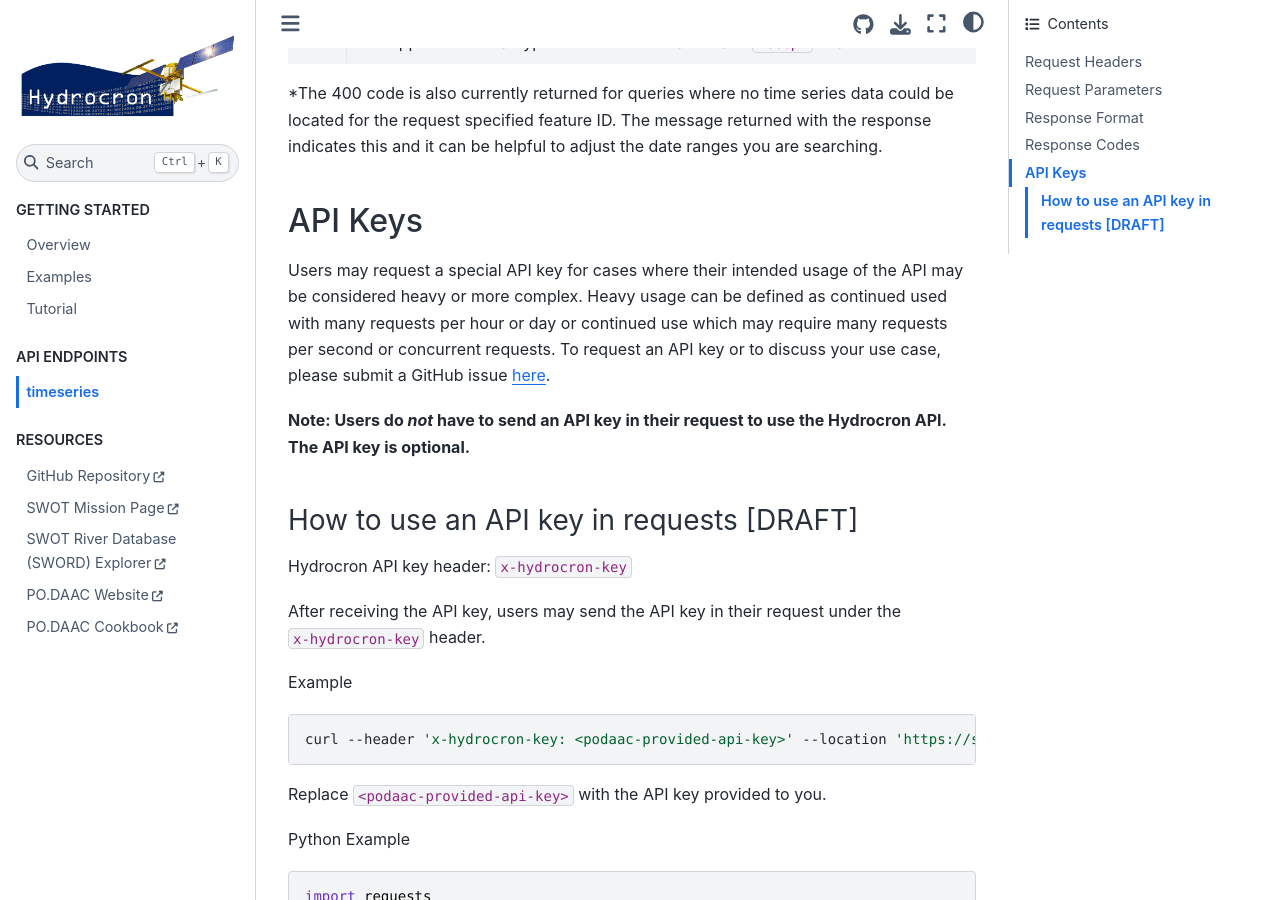
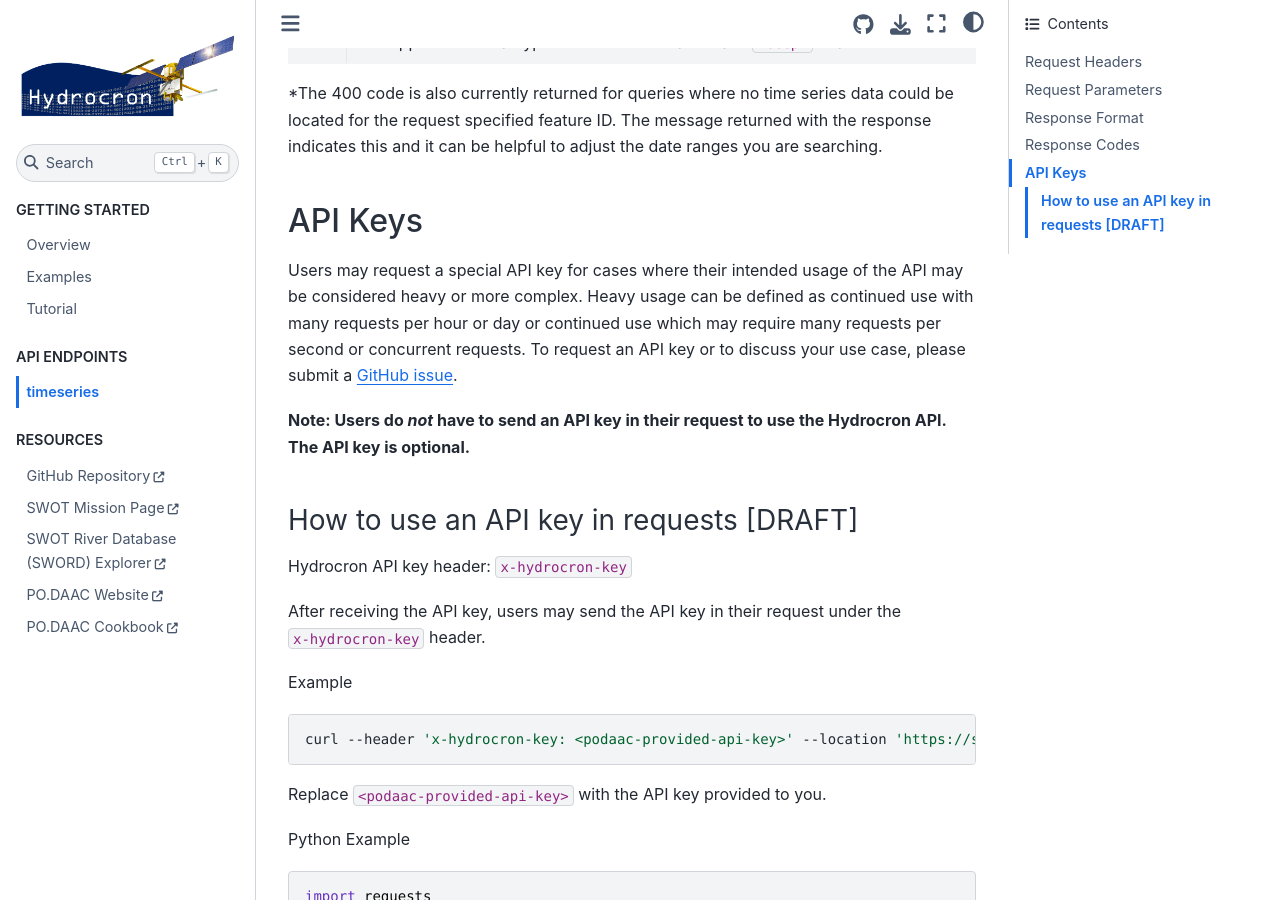
Before and after one commit to podaac/hydrocron, a Jupyter Book: the page built from docs/timeseries.md, in a window 1280 px wide and 900 px high, scrolled down 10380 px. Built offline with Jupyter Book 1.0.4 settings and Sphinx 7.4.7 and the Sphinx Book theme 1.1.4, drawn with Linux system fonts in a browser that asks for light colours.

Commit message:
Update docs/timeseries.md

```diff
--- a/docs/timeseries.md
+++ b/docs/timeseries.md
@@ -446,7 +446,7 @@ Example CSV response:
 
 ## API Keys
 
-Users may request a special API key for cases where their intended usage of the API may be considered heavy or more complex. Heavy usage can be defined as continued used with many requests per hour or day or continued use which may require many requests per second or concurrent requests. To request an API key or to discuss your use case, please submit a GitHub issue [here](https://github.com/podaac/hydrocron/issues).
+Users may request a special API key for cases where their intended usage of the API may be considered heavy or more complex. Heavy usage can be defined as continued use with many requests per hour or day or continued use which may require many requests per second or concurrent requests. To request an API key or to discuss your use case, please submit a [GitHub issue](https://github.com/podaac/hydrocron/issues).
 
 **Note: Users do *not* have to send an API key in their request to use the Hydrocron API. The API key is optional.**
 
```
